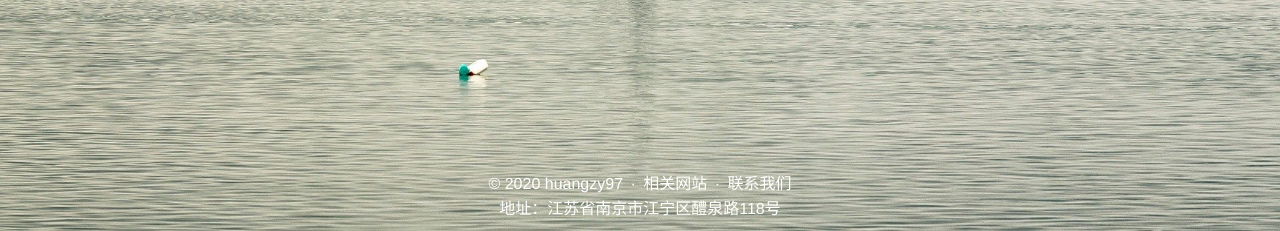
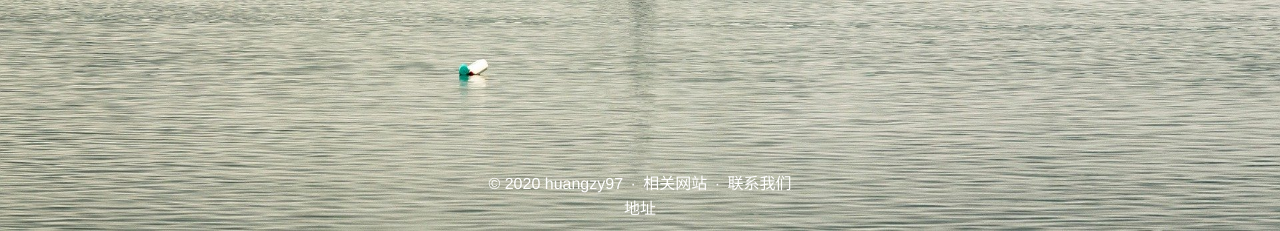
Before and after one commit to huangzy97/Online-Object-Detection, a Django app: page / in a window 1280 px wide. Shown: the part 569-800 px from the top of the page. Run offline with Django 3.2, Linux system fonts and the light colour scheme; some libraries are stand-ins or nearby versions.

Commit message:
Update index.html

```diff
--- a/blog/templates/blog/index.html
+++ b/blog/templates/blog/index.html
@@ -57,7 +49,7 @@
     <span class="dot">·</span>
     <a href="" class="footer-mobile-show">联系我们</a>
     <br />
-    <span>地址：江苏省南京市江宁区醴泉路118号</span>
+    <span>地址</span>
 </div>
 <script src="http://libs.baidu.com/jquery/1.4.4/jquery.js"></script>
 <script src="{% static 'blog/js/test.js' %}"></script>
```
Also changed, not shown: other parts of blog/templates/blog/index.html (+1 -9 lines).
